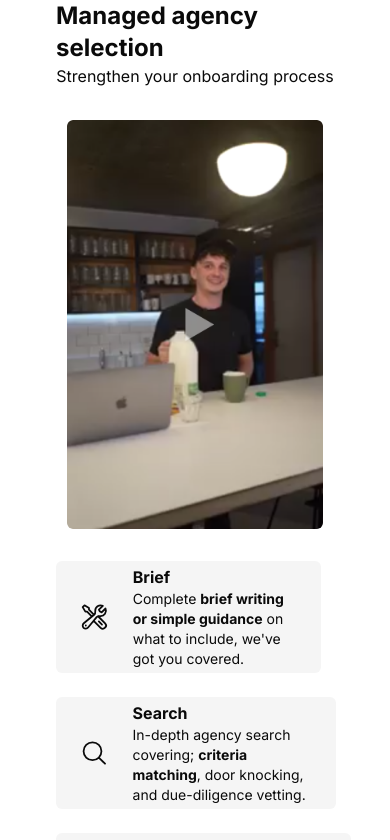
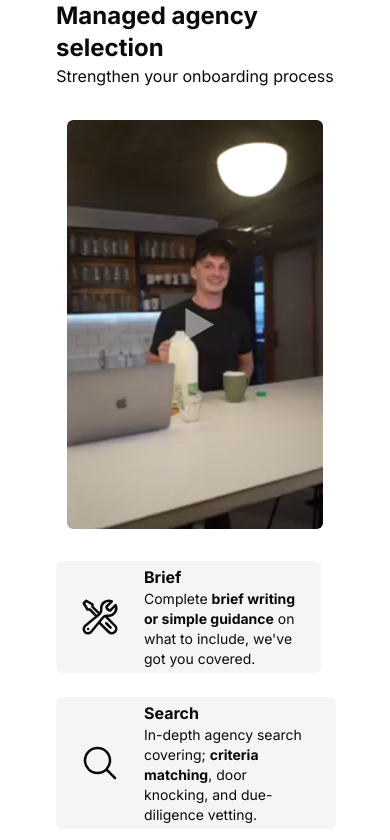
Before and after one commit to radromanov/nextjs-test, a Next.js app: page / in a window 390 px wide. Shown: the top 840 px of the page. Built offline with nearby package versions, Linux system fonts and the light colour scheme.

Commit message:
Add Icon responsive sizes

```diff
--- a/components/Icons/Icon.tsx
+++ b/components/Icons/Icon.tsx
@@ -13,7 +13,10 @@ export const Icon = ({ children, className, ...props }: Props) => {
       viewBox="0 0 24 24"
       strokeWidth={1.5}
       stroke="currentColor"
-      className={cn("size-[100px]", className)}
+      className={cn(
+        "min-w-10 min-h-10 size-2/12 sm:max-w-12 sm:max-h-12",
+        className
+      )}
       {...props}
     >
       {children}
```
